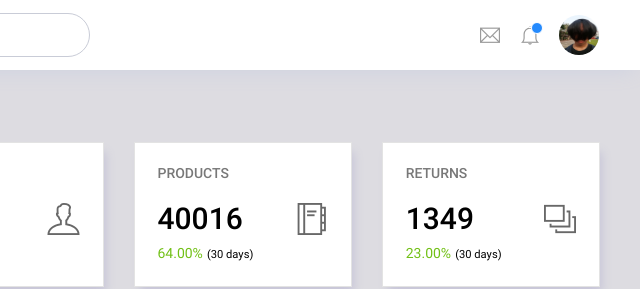
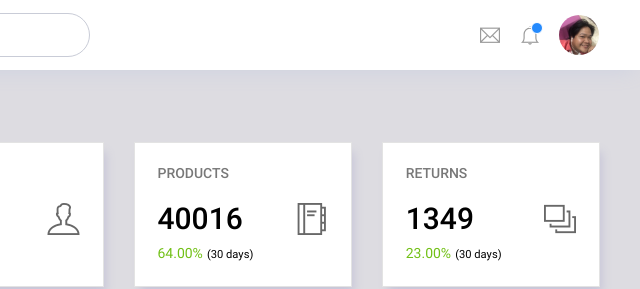
Before and after one commit to Joemari713/testup, a website: page index.html in a window 1280 px wide. Shown: the top 289 px of the page, 640-1280 px from the left. Drawn offline with Linux system fonts and the light colour scheme; files that its build step writes are made by us from their sources.

Commit message:
Update index.html

```diff
--- a/index.html
+++ b/index.html
@@ -136,7 +136,7 @@
           </li>
           <li class="nav-item nav-profile dropdown">
             <a class="nav-link dropdown-toggle" href="#" data-toggle="dropdown" id="profileDropdown">
-              <img src="images/faces/AWAWW.jpg" alt="profile"/>
+              <img src="images/faces/joms.jpg" alt="profile"/>
             </a>
             <div class="dropdown-menu dropdown-menu-right navbar-dropdown" aria-labelledby="profileDropdown">
               <a class="dropdown-item">
```
